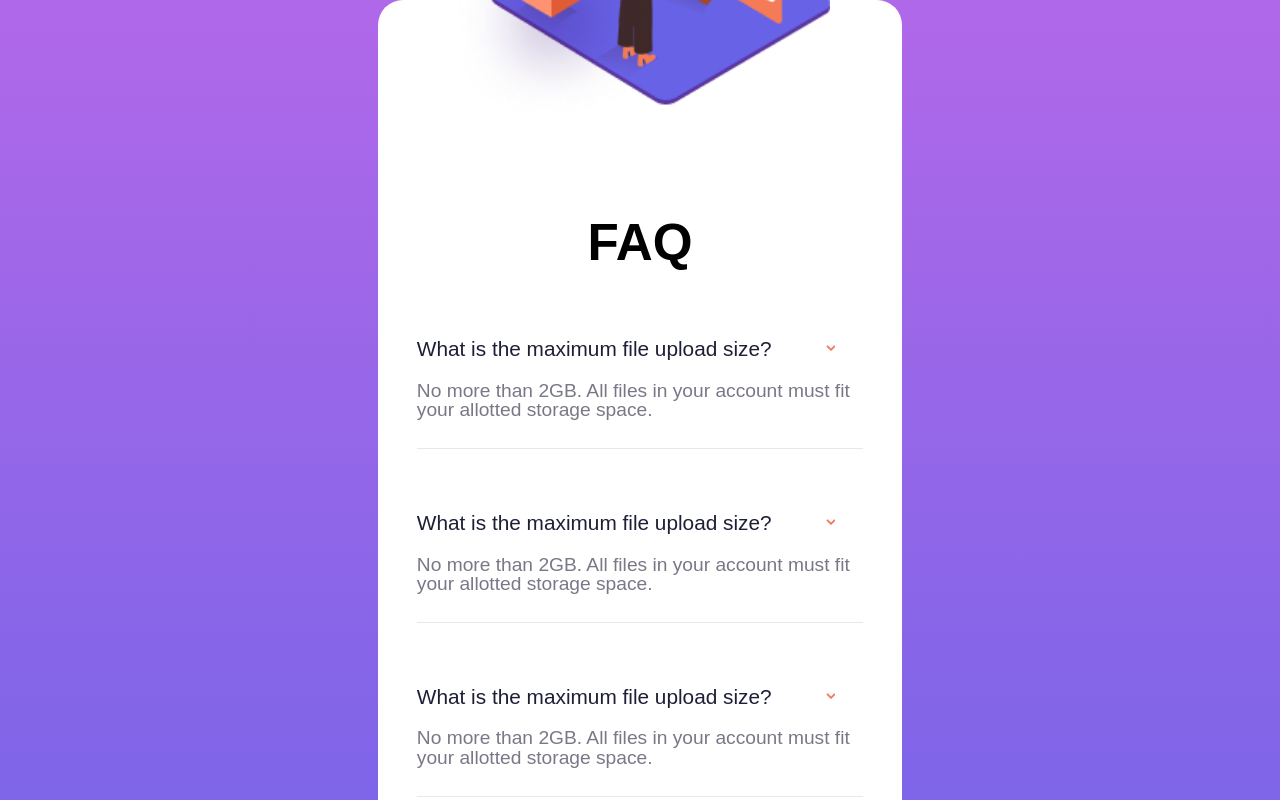
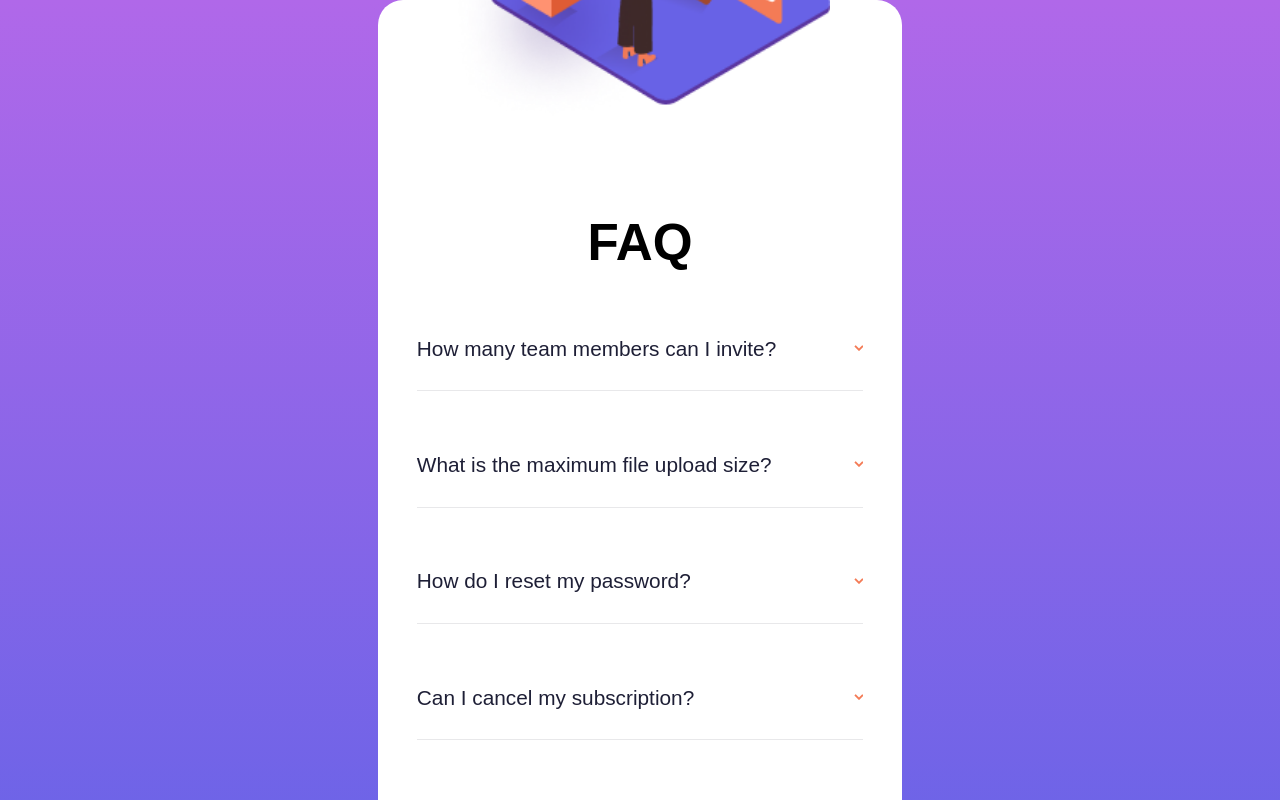
Before and after one commit to beqatsk/faq-accordion-card, a React (Vite) app: page / in a window 1280 px wide. Shown: the top 800 px of the page. Built offline with nearby package versions, Linux system fonts and the light colour scheme.

Commit message:
add useState

```diff
--- a/src/App.jsx
+++ b/src/App.jsx
@@ -2,19 +2,41 @@ import { GlobalStyles } from "./Global";
 import styled from "styled-components";
 import MainImage from "/images/main-image.png";
 import QuestionSection from "./components/QuestionSection";
+import { useState } from "react";
 
 function App() {
+  const [active, setActive] = useState(null);
   return (
     <>
       <GlobalStyles />
       <Main>
         <img src={MainImage} alt="mainimage" />
         <Title>FAQ</Title>
-        <QuestionSection />
-        <QuestionSection />
-        <QuestionSection />
-        <QuestionSection />
-        <QuestionSection />
+        <QuestionSection
+          questionIndex={0}
+          active={active}
+          setActive={setActive}
+        />
+        <QuestionSection
+          questionIndex={1}
+          active={active}
+          setActive={setActive}
+        />
+        <QuestionSection
+          questionIndex={2}
+          active={active}
+          setActive={setActive}
+        />
+        <QuestionSection
+          questionIndex={3}
+          active={active}
+          setActive={setActive}
+        />
+        <QuestionSection
+          questionIndex={4}
+          active={active}
+          setActive={setActive}
+        />
       </Main>
     </>
   );
--- a/src/components/QuestionSection.jsx
+++ b/src/components/QuestionSection.jsx
@@ -1,16 +1,16 @@
 import styled from "styled-components";
 import Arrow from "/images/Arrow.png";
-export default function QuestionSection() {
+import data from "../data.json";
+export default function QuestionSection({ questionIndex, active, setActive }) {
+  const question = data[questionIndex].question;
+  const answer = data[questionIndex].answer;
   return (
-    <QuestionContainer>
+    <QuestionContainer onClick={() => setActive(questionIndex)}>
       <div>
-        <Question>What is the maximum file upload size?</Question>
+        <Question>{question}</Question>
         <img src={Arrow} alt="arrowimage" />
       </div>
-      <Answer>
-        No more than 2GB. All files in your account must fit your allotted
-        storage space.
-      </Answer>
+      {active === questionIndex && <Answer>{answer}</Answer>}
     </QuestionContainer>
   );
 }
@@ -20,11 +20,13 @@ const QuestionContainer = styled.section`
   gap: 1.2rem;
   border-bottom: 1px solid #e8e8ea;
   padding-bottom: 1.8rem;
+  width: 100%;
+  cursor: pointer;
 
   & > div {
     display: flex;
     align-items: center;
-    gap: 3.4rem;
+    justify-content: space-between;
   }
 `;
 const Question = styled.h2`
--- /dev/null
+++ b/src/data.json
@@ -0,0 +1,22 @@
+[
+  {
+    "question": "How many team members can I invite?",
+    "answer": "You can invite 5 people maximum, but if you purchase pro membership, you will abel to invite 15 people"
+  },
+  {
+    "question": "What is the maximum file upload size?",
+    "answer": "No more than 2GB. All files in your account must fit your allotted storage space."
+  },
+  {
+    "question": "How do I reset my password?",
+    "answer": "You can find that information on our website"
+  },
+  {
+    "question": "Can I cancel my subscription?",
+    "answer": "Yes, you can. But keep in mind that there are no refunds if you cancel it in the middle of month"
+  },
+  {
+    "question": "Do you provide additional support?",
+    "answer": "Yes, we do. You can find that information on our website"
+  }
+]
```
